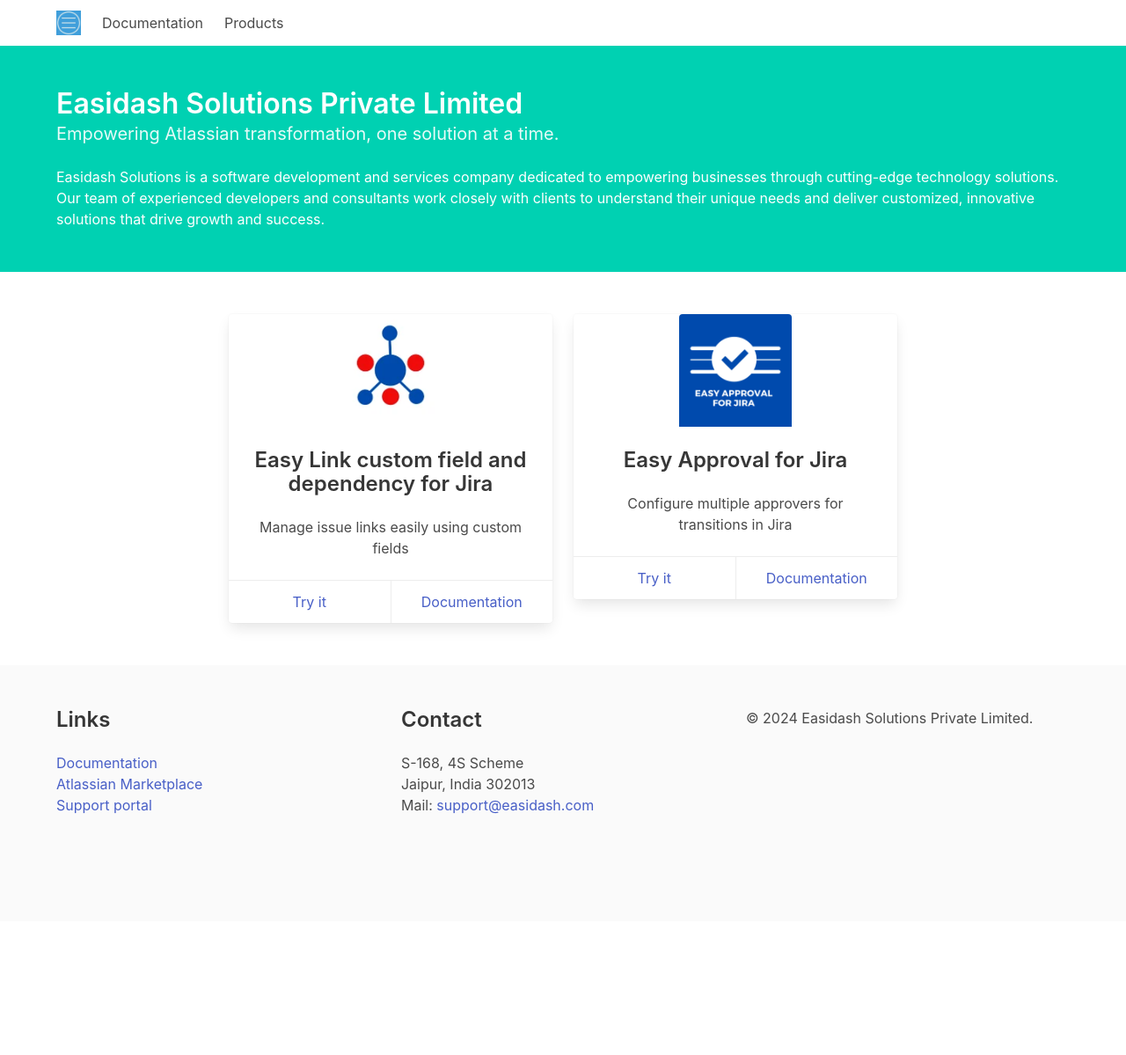
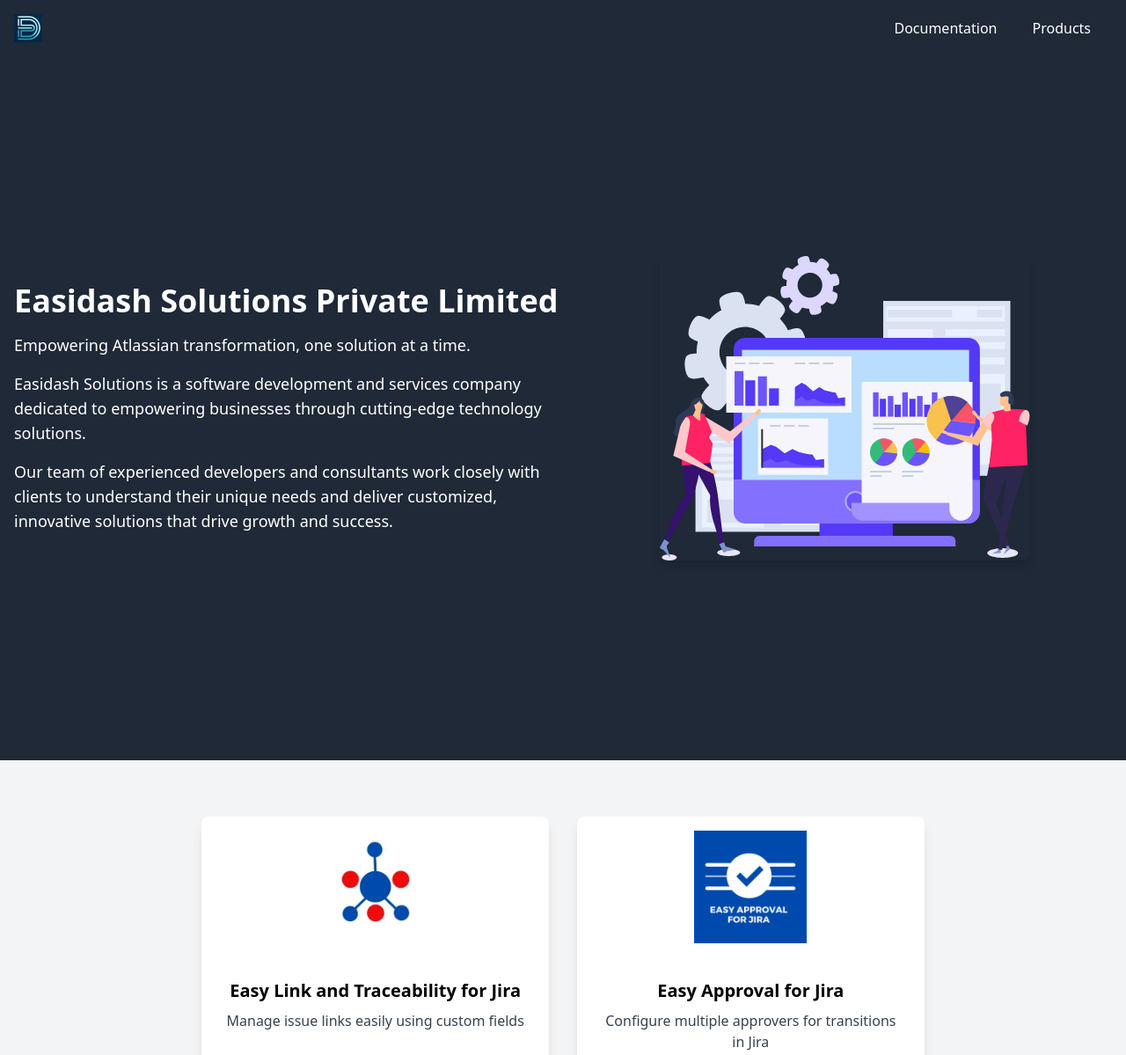
Before and after one commit to Easidash/website, a plain HTML site: page index.html in a window 1280 px wide. Shown: the top 1199 px of the page at 88% size. Before the commit the page ends 1047 px from the top, so only its background shows below. Drawn offline with nearby package versions, Linux system fonts and the light colour scheme.

Commit message:
new changes

```diff
--- a/index.html
+++ b/index.html
@@ -1,224 +1,210 @@
 <!DOCTYPE html>
-<html>
+<html lang="en">
 <head>
-    <meta charset="utf-8" />
-    <meta name="viewport" content="width=device-width, initial-scale=1" />
-    <title>Easidash Solutions Private Limited</title>
-    <link rel="icon" type="image/x-icon" href="/img/favicon.ico" />
-    <link
-      rel="stylesheet"
-      href="https://cdn.jsdelivr.net/npm/bulma@0.9.4/css/bulma.min.css"
-    />
+  <meta charset="UTF-8">
+  <meta name="viewport" content="width=device-width, initial-scale=1.0">
+  <title>Sticky Header with Scroll Effect</title>
+  <link href="https://cdn.jsdelivr.net/npm/tailwindcss@2.2.19/dist/tailwind.min.css" rel="stylesheet">
+  <link rel="icon" type="image/png" href="logo.png">
+  <style>
+    /* Custom styles for the scroll effect */
+    .scroll-active {
+      background-color: white !important;
+    }
+    /* Custom styles for the black hamburger menu icon */
+    .menu-toggle-black svg {
+      stroke: black;
+    }
+    /* Custom styles for the sidebar */
+    #sidebar {
+      background-color: rgba(0, 0, 0, 0.7);
+      transition: background-color 0.3s;
+    }
+    #sidebar .text-white {
+      color: white;
+    }
+  </style>
 </head>
-  <body>
-    <div class="container">
-      <!-- Navbar -->
-      <nav class="navbar" role="navigation" aria-label="main navigation">
-        <div class="navbar-brand">
-          <a class="navbar-item" href="/">
-            <img src="img/logo.png" alt="Easidash" />
-          </a>
+<body class="bg-gray-100">
+  <!-- Header -->
+  <header id="header" class="bg-gray-800 py-4  sticky top-0 z-50">
+    <div class="container mx-auto flex items-center justify-between">
+        <!-- Menu Icon -->
+        <div class="md:hidden ml-auto">
+            <button id="menu-toggle" class="text-white focus:outline-none">
+                <svg class="h-8 w-8" fill="none" viewBox="0 0 24 24" stroke="currentColor">
+                    <path stroke-linecap="round" stroke-linejoin="round" stroke-width="2"
+                        d="M4 6h16M4 12h16m-7 6h7"></path>
+                </svg>
+            </button>
+        </div>
+        <!-- Logo -->
+        <div class="flex items-center justify-center md:justify-start w-full md:w-auto">
+            <img src="logo1.png" alt="Logo" class="h-8  md:hidden">
+            <img src="logo1.png" alt="Logo" class="h-8 pl-4 hidden md:block">
+        </div>
+        <!-- List Items -->
+        <nav id="nav" class="hidden md:flex items-center space-x-4 text-white">
+            <ul class="flex space-x-10 pr-10">
+                <li><a href="https://easidash.atlassian.net/wiki">Documentation</a></li>
+                <li><a href="#products">Products</a></li>
+            </ul>
+        </nav>
+    </div>
+  </header>
 
-          <a
-            role="button"
-            class="navbar-burger"
-            aria-label="menu"
-            aria-expanded="false"
-            data-target="mainNavbar"
-          >
-            <span aria-hidden="true"></span>
-            <span aria-hidden="true"></span>
-            <span aria-hidden="true"></span>
-            <span aria-hidden="true"></span>
-          </a>
-        </div>
-
-        <div class="navbar-menu" id="mainNavbar">
-          <div class="navbar-start">
-            <a
-              class="navbar-item"
-              href="https://easidash.atlassian.net/wiki"
-              target="_blank"
-            >
-              Documentation
-            </a>
-            <a class="navbar-item" href="#products"> Products </a>
-          </div>
-        </div>
-      </nav>
+  <!-- Sidebar -->
+  <div id="sidebar" class="bg-gray-800 md:hidden fixed w-full z-40 hidden">
+    <ul class="h-full flex flex-col justify-center text-white">
+        <li class="py-4"><a href="https://easidash.atlassian.net/wiki">Documentation</a></li>
+        <li class="py-4"><a href="#products">Products</a></li>
+    </ul>
   </div>
 
   <!-- Hero Section -->
-    <section class="hero is-primary">
-      <div class="hero-body">
-        <div class="container">
-          <p class="title">Easidash Solutions Private Limited</p>
-          <p class="subtitle">
-            Empowering Atlassian transformation, one solution at a time.
-          </p>
-          <p>
+  <section class="bg-gray-800 text-white h-screen flex items-center justify-center">
+    <div class="container mx-auto flex flex-col md:flex-row items-center justify-between">
+      <div class="md:w-1/2 text-center md:text-left md:pl-4">
+        <h2 class="text-4xl font-bold">Easidash Solutions Private Limited</h2>
+        <p class="mt-4 text-lg"> Empowering Atlassian transformation, one solution at a time.</p>
+        <p class="mt-4 text-lg">
             Easidash Solutions is a software development and services company
             dedicated to empowering businesses through cutting-edge technology
             solutions.
         </p>
-          <p>
+        <p class="mt-4 text-lg">
             Our team of experienced developers and consultants work closely with
             clients to understand their unique needs and deliver customized,
             innovative solutions that drive growth and success.
         </p>
       </div>
+      <div class="md:w-1/2 mt-8 md:mt-0 flex justify-center">
+        <img src="bg_image_1.png" alt="Hero Image" class="w-full md:w-auto rounded-lg shadow-lg">
+      </div>
     </div>
   </section>
 
-    <!-- product section with two product cards --->
-    <section class="section" id="products">
-      <div class="container">
-        <div class="columns is-multiline is-centered has-text-centered">
+ <!-- product section with two product cards -->
+ <section class="py-12 flex-grow" id="products">
+    <div class="container mx-auto">
+        <div class="flex flex-wrap justify-center text-center">
             <!-- Product Card 1 -->
-          <div class="column is-half-tablet is-one-third-desktop">
-            <div class="card">
-              <div class="card-image">
-                <figure class="image container is-128x128">
-                  <img
-                    src="img/easy-links.webp"
-                    alt="Easy links custom field and dependency for Jira"
-                  />
-                </figure>
+            <div class="w-full md:w-1/2 lg:w-1/3 p-4">
+                <div class="bg-white shadow-lg rounded-lg overflow-hidden transform transition-transform duration-500 hover:scale-105">
+                    <div class="p-4">
+                        <img src="easy-links.webp" alt="Easy links and traceability for Jira" class="w-32 mx-auto" />
                     </div>
-              <div class="card-content">
-                <div class="media">
-                  <div class="media-content">
-                    <p class="title is-4">
-                      Easy Link custom field and dependency for Jira
+                    <div class="p-6">
+                        <h2 class="text-xl font-bold mb-2">
+                            Easy Link and Traceability for Jira
+                        </h2>
+                        <p class="text-gray-700 mb-4">
+                            Manage issue links easily using custom fields
                         </p>
                     </div>
+                    <div class="flex justify-around p-4 border-t">
+                        <a href="https://marketplace.atlassian.com/apps/1229295" target="_blank"
+                            class="text-blue-500 hover:text-blue-700 transition-colors duration-300">Try it</a>
+                        <a href="https://easidash.atlassian.net/wiki/spaces/ELTFJ/overview" target="_blank"
+                            class="text-blue-500 hover:text-blue-700 transition-colors duration-300">Documentation</a>
                     </div>
-                <div class="content">
-                  Manage issue links easily using custom fields
-                </div>
-              </div>
-              <footer class="card-footer">
-                <a
-                  href="https://marketplace.atlassian.com/apps/1229295"
-                  target="_blank"
-                  class="card-footer-item"
-                  >Try it</a
-                >
-                <a
-                  href="https://easidash.atlassian.net/wiki/spaces/ELTFJ/overview"
-                  target="_blank"
-                  class="card-footer-item"
-                  >Documentation</a
-                >
-              </footer>
                 </div>
             </div>
 
-          <div class="column is-half-tablet is-one-third-desktop">
-            <div class="card">
-              <div class="card-image">
-                <figure class="image container is-128x128">
-                  <img
-                    src="img/easy-approval.png"
-                    alt="Easy approval for Jira 1"
-                  />
-                </figure>
+            <!-- Product Card 2 -->
+            <div class="w-full md:w-1/2 lg:w-1/3 p-4">
+                <div class="bg-white shadow-lg rounded-lg overflow-hidden transform transition-transform duration-500 hover:scale-105">
+                    <div class="p-4">
+                        <img src="easy-approval.png" alt="Easy approval for Jira" class="w-32  mx-auto" />
                       </div>
-              <div class="card-content">
-                <div class="media">
-                  <div class="media-content">
-                    <p class="title is-4">Easy Approval for Jira</p>
+                      <div class="p-6">
+                          <h2 class="text-xl font-bold mb-2">Easy Approval for Jira</h2>
+                          <p class="text-gray-700 mb-4">
+                              Configure multiple approvers for transitions in Jira
+                          </p>
                       </div>
+                      <div class="flex justify-around p-4 border-t">
+                          <a href="https://marketplace.atlassian.com/apps/1226973" target="_blank"
+                              class="text-blue-500 hover:text-blue-700 transition-colors duration-300">Try it</a>
+                          <a href="https://easidash.atlassian.net/wiki/spaces/EJA/overview" target="_blank"
+                              class="text-blue-500 hover:text-blue-700 transition-colors duration-300">Documentation</a>
                       </div>
-                <div class="content">
-                  Configure multiple approvers for transitions in Jira
-                </div>
-              </div>
-              <footer class="card-footer">
-                <a
-                  href="https://marketplace.atlassian.com/apps/1226973"
-                  target="_blank"
-                  class="card-footer-item"
-                  >Try it</a
-                >
-                <a
-                  href="https://easidash.atlassian.net/wiki/spaces/EJA/overview"
-                  target="_blank"
-                  class="card-footer-item"
-                  >Documentation</a
-                >
-              </footer>
                   </div>
               </div>
           </div>
       </div>
   </section>
+
   <!-- Footer -->
-
-    <footer class="footer is-flex-align-items-flex-end mt-auto">
-      <div class="container">
-        <div class="columns">
-          <div class="column is-4">
-            <h4 class="title is-4">Links</h4>
-            <ul>
+  <footer class="bg-gray-800 text-white py-6 mt-auto ">
+      <div class="container mx-auto md:pl-28">
+          <div class="flex flex-wrap">
+              <div class="w-full md:w-1/3 p-4">
+                  <h4 class="text-lg font-bold">Links</h4>
+                  <ul class="list-none mt-2">
                       <li>
                           <a href="https://easidash.atlassian.net/wiki" target="_blank"
-                  >Documentation</a
-                >
+                              class="text-blue-500 hover:text-blue-700 transition-colors duration-300">Documentation</a>
                       </li>
                       <li>
-                <a
-                  href="https://marketplace.atlassian.com/vendors/1210668/"
-                  target="_blank"
-                  >Atlassian Marketplace</a
-                >
+                          <a href="https://marketplace.atlassian.com/vendors/1210668/" target="_blank"
+                              class="text-blue-500 hover:text-blue-700 transition-colors duration-300">Atlassian Marketplace</a>
                       </li>
                       <li>
-                <a
-                  href="https://easidash.atlassian.net/servicedesk/customer/portal/1"
-                  target="_blank"
-                  >Support portal</a
-                >
+                          <a href="https://easidash.atlassian.net/servicedesk/customer/portal/1" target="_blank"
+                              class="text-blue-500 hover:text-blue-700 transition-colors duration-300">Support portal</a>
                       </li>
                   </ul>
               </div>
-          <div class="column is-4">
-            <h4 class="title is-4">Contact</h4>
-            <p>
+              <div class="w-full md:w-1/3 p-4">
+                  <h4 class="text-lg font-bold">Contact</h4>
+                  <p class="mt-2">
                       S-168, 4S Scheme<br />
                       Jaipur, India 302013<br />
                       Mail:
-              <a href="mailto:support@easidash.com">support@easidash.com</a>
+                      <a href="mailto:support@easidash.com"
+                          class="text-blue-500 hover:text-blue-700 transition-colors duration-300">support@easidash.com</a>
                   </p>
               </div>
-          <div class="column is-4">
-            <p>&copy; 2024 Easidash Solutions Private Limited.</p>
+              <div class="w-full md:w-1/3 p-4">
+                  <p class="mt-2">&copy; 2024 Easidash Solutions Private Limited.</p>
               </div>
           </div>
-        <div class="content has-text-centered"></div>
       </div>
   </footer>
-  </body>
+
   <script>
-    document.addEventListener("DOMContentLoaded", () => {
-      // Get all "navbar-burger" elements
-      const $navbarBurgers = Array.prototype.slice.call(
-        document.querySelectorAll(".navbar-burger"),
-        0
-      );
+    // JavaScript for changing the header color on scroll
+    window.addEventListener('scroll', function() {
+      const header = document.getElementById('header');
+      const menuToggle = document.getElementById('menu-toggle');
+      const nav = document.getElementById('nav');
+      const sidebar = document.getElementById('sidebar');
 
-      // Add a click event on each of them
-      $navbarBurgers.forEach((el) => {
-        el.addEventListener("click", () => {
-          // Get the target from the "data-target" attribute
-          const target = el.dataset.target;
-          const $target = document.getElementById(target);
+      if (window.scrollY > 0) {
+        header.classList.add('scroll-active');
+        menuToggle.classList.add('menu-toggle-black');
+        nav.classList.add('text-black');
+        nav.classList.remove('text-white');
+        sidebar.classList.add('bg-white');
+        sidebar.classList.remove('bg-gray-800');
+        sidebar.classList.remove('text-white');
+      } else {
+        header.classList.remove('scroll-active');
+        menuToggle.classList.remove('menu-toggle-black');
+        nav.classList.remove('text-black');
+        nav.classList.add('text-white');
+        sidebar.classList.remove('bg-white');
+        sidebar.classList.add('bg-gray-800');
+        sidebar.classList.add('text-white');
+      }
+    });
 
-          // Toggle the "is-active" class on both the "navbar-burger" and the "navbar-menu"
-          el.classList.toggle("is-active");
-          $target.classList.toggle("is-active");
-        });
-      });
+    // JavaScript for toggling the sidebar
+    document.getElementById('menu-toggle').addEventListener('click', function() {
+      const sidebar = document.getElementById('sidebar');
+      sidebar.classList.toggle('hidden');
     });
   </script>
+</body>
 </html>
```
Also changed, not shown: bg_image_1.png (added), burger-menu-svgrepo-com (1).svg (added), easy-approval.png (added), easy-links.webp (added), logo.png (added), logo1.png (added), logo1.svg (added). Lines whose indentation alone changed are shown as unchanged.
